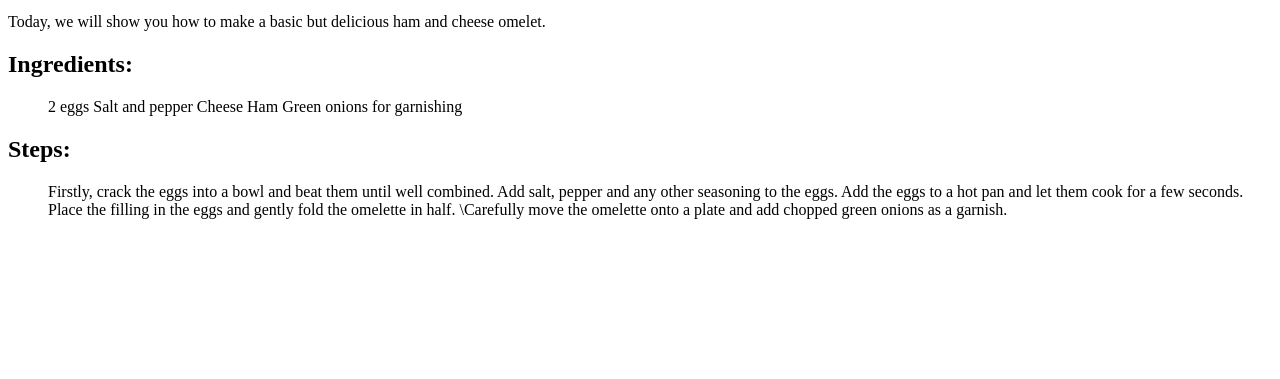
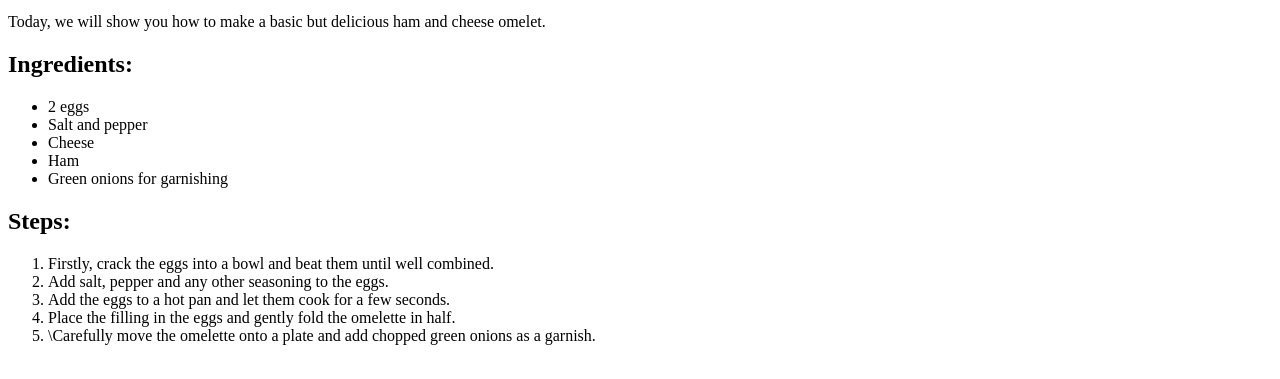
Before and after one commit to shypapayaa/odin-recipes, a plain HTML site: page recipes/omelete.html in a window 1280 px wide. Shown: the part 421-800 px from the top of the page. Drawn offline with Linux system fonts and the light colour scheme.

Commit message:
Edit omelete.html

```diff
--- a/recipes/omelete.html
+++ b/recipes/omelete.html
@@ -13,21 +13,21 @@
 
         <h2>Ingredients:</h2>
         <ul>
-            <l1>2 eggs</l1>
-            <l2>Salt and pepper</l2>
-            <l3>Cheese</l3>
-            <l4>Ham</l4>
-            <l5>Green onions for garnishing</l5>
+            <li>2 eggs</li>
+            <li>Salt and pepper</li>
+            <li>Cheese</li>
+            <li>Ham</li>
+            <li>Green onions for garnishing</li>
         </ul>
 
 
         <h2>Steps:</h2>
         <ol>
-            <l1>Firstly, crack the eggs into a bowl and beat them until well combined.</l1>
-            <l2>Add salt, pepper and any other seasoning to the eggs.</l2>
-            <l3>Add the eggs to a hot pan and let them cook for a few seconds.</l3>
-            <l4>Place the filling in the eggs and gently fold the omelette in half.</l4>
-            <l5>\Carefully move the omelette onto a plate and add chopped green onions as a garnish.</l5>
+            <li>Firstly, crack the eggs into a bowl and beat them until well combined.</li>
+            <li>Add salt, pepper and any other seasoning to the eggs.</li>
+            <li>Add the eggs to a hot pan and let them cook for a few seconds.</li>
+            <li>Place the filling in the eggs and gently fold the omelette in half.</li>
+            <li>\Carefully move the omelette onto a plate and add chopped green onions as a garnish.</li>
         </ol>
     </body>
 
```
